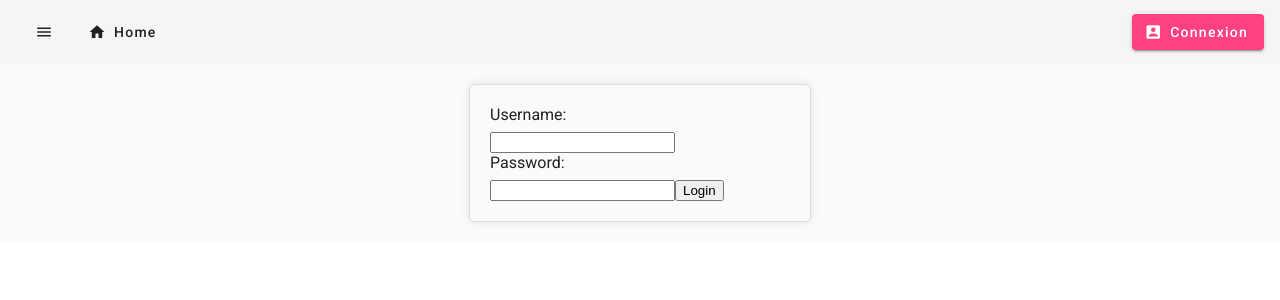
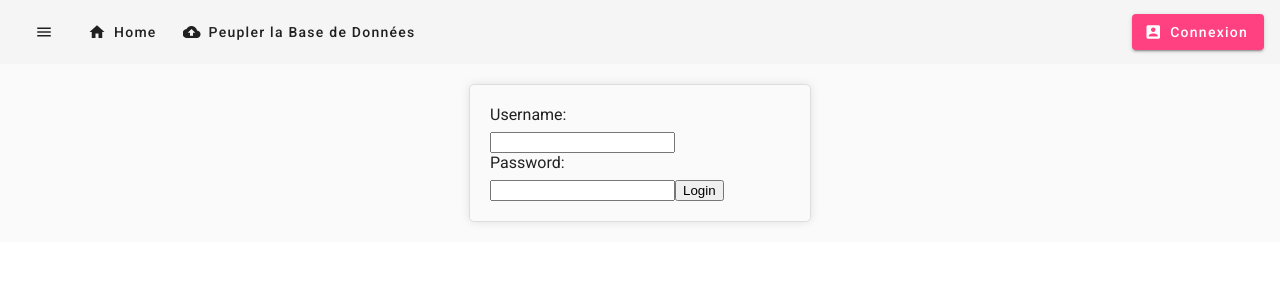
Before and after one commit to mythy203/Projet-final-Angular-Assignment-, an Angular app in the folder appAssignment/: page /login in a window 1280 px wide. Shown: the top 300 px of the page. Built offline with nearby package versions, Linux system fonts and the light colour scheme.

Commit message:
modifié le button "peupler BDD"

```diff
--- a/appAssignment/src/app/app.component.html
+++ b/appAssignment/src/app/app.component.html
@@ -1,7 +1,14 @@
 <mat-toolbar>
     <mat-toolbar-row>
-        <button  mat-button (click)="opened=!opened"><mat-icon>menu</mat-icon></button>
-        <button mat-button routerLink="/home"><mat-icon>home</mat-icon> Home</button>
+        <button mat-button (click)="opened=!opened" ><mat-icon>menu</mat-icon></button>
+        <button mat-button routerLink="/home" style="margin-right: 10px;"><mat-icon>home</mat-icon> Home</button>
+        <button mat-button
+
+                (click)="peuplerBD()"
+                [disabled]="isPeuplementEnCours">
+                <mat-icon>backup</mat-icon>
+                Peupler la Base de Données
+        </button>
         <span class="spacer"></span>
         <!-- <mat-slide-toggle (click)="login()">Login</mat-slide-toggle> -->
         <button *ngIf="!authService.isLoggedIn()"
--- a/appAssignment/src/app/app.component.ts
+++ b/appAssignment/src/app/app.component.ts
@@ -1,6 +1,7 @@
 import { Component } from '@angular/core';
 import { AuthService } from './shared/auth.service';
 import { Router } from '@angular/router';
+import { AssignmentsService } from './shared/assignments.service';
 
 @Component({
   selector: 'app-root',
@@ -9,10 +10,13 @@ import { Router } from '@angular/router';
 })
 export class AppComponent {
   title = 'assignment-app';
+  isPeuplementEnCours = false;
+
   opened=false;
 
   constructor(public authService:AuthService,
-              private router:Router){}
+              private router:Router,
+              private assignmentService:AssignmentsService){}
 
   logout() {
     this.authService.logout();
@@ -24,7 +28,21 @@ export class AppComponent {
     }
    return false;
   }
-
+  peuplerBD() {
+    this.isPeuplementEnCours = true;
+    this.assignmentService.peuplerBDavecForkJoin().subscribe({
+      next: (response) => {
+        console.log("La base de données a été peuplée avec succès", response);
+        this.isPeuplementEnCours = false;
+        // ...
+      },
+      error: (err) => {
+        console.error("Erreur lors du peuplement de la base de données", err);
+        this.isPeuplementEnCours = false;
+        // ...
+      }
+    });
+  }
 //slider
  /* login(){
     if(this.authService.loggedIn){
--- a/appAssignment/src/app/assignments/assignments.component.css
+++ b/appAssignment/src/app/assignments/assignments.component.css
@@ -126,7 +126,7 @@ mat-sidenav{
   .mat-header-row-fixed {
     position: sticky;
     top:0;
-    background-color: rgb(196, 193, 193); /* Définissez la couleur de fond de la ligne d'en-tête fixe */
+    background-color: rgb(238, 236, 236); /* Définissez la couleur de fond de la ligne d'en-tête fixe */
     z-index: 10; /* Assurez-vous que la ligne d'en-tête reste au-dessus du contenu de la table */
 }
 
--- a/appAssignment/src/app/assignments/assignments.component.html
+++ b/appAssignment/src/app/assignments/assignments.component.html
@@ -1,11 +1,11 @@
 <main class="container">
 
-    <nav>
+    <!-- <nav>
         <button mat-flat-button
                 color="primary"
                 (click)="peuplerBD()" [disabled]="isPeuplementEnCours">Peupler la Base de Données</button>
 
-    </nav>
+    </nav> -->
 
     <table mat-table [dataSource]="assignments" matSort >
 
```
